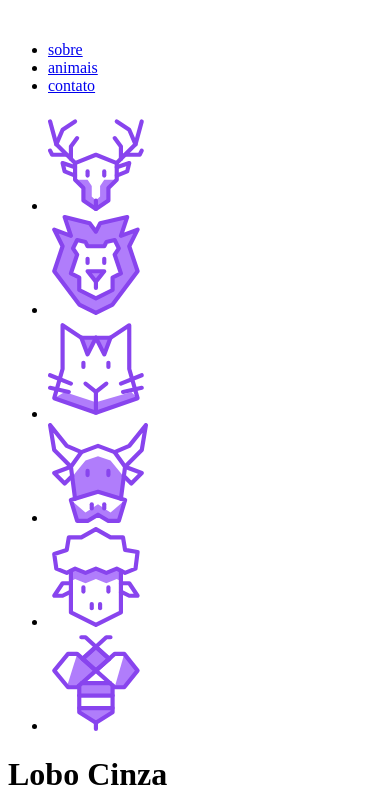
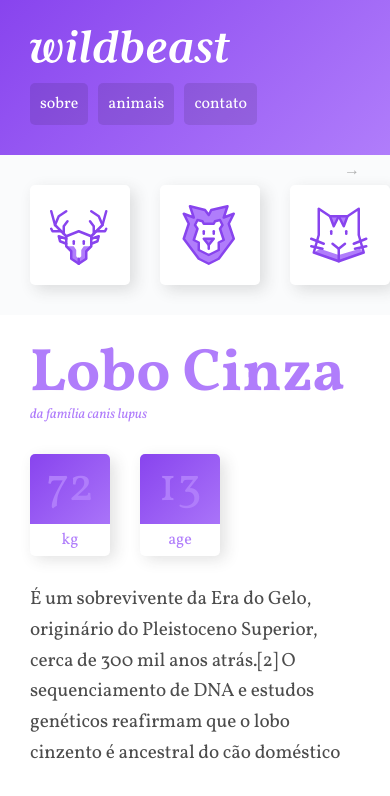
Before and after one commit to bigollll/EstudoGridWildBeast, a plain HTML site: page index.html in a window 390 px wide. Shown: the top 796 px of the page. Drawn offline with Linux system fonts and the light colour scheme.

Commit message:
css/responsividade

```diff
--- a/css/style.css
+++ b/css/style.css
@@ -1,3 +1,304 @@
+body,
+p,
+h1,
+ul,
+li,
+blockquote {
+  padding: 0px;
+  margin: 0px;
+}
+body{
+  font-family: "Vollkorn", Georgia, serif;
+}
+li {
+  list-style: none;
+}
+a {
+  text-decoration: none;
+}
 img{
+  display: block;
+  width: 100%;
+  border-radius: 5px;
+}
+
+
+/*Grid Geral*/
+
+.estrutura{
+  display: grid;
+  grid-template-columns: minmax(160px, 1fr) 3fr 300px;
+  grid-template-areas:
+    "header header header"
+    "sidenav content anuncios"
+    "footer footer footer";
+}
+
+@media (max-width: 1200px){
+  .estrutura{
+    grid-template-areas:
+      "header header header"
+      "sidenav content content"
+      "sidenav anuncios anuncios"
+      "footer footer footer";
+  }
+}
+
+@media (max-width: 760px){
+  .estrutura{
+    grid-template-columns: 100%;
+    grid-template-areas:
+      "header"
+      "sidenav"
+      "content"
+      "anuncios"
+      "footer";
+  }
+}
+
+/*Header*/
+.header{
+  grid-area: header;
+background: linear-gradient(135deg, #8844ee, #b07dfb);
+padding: 30px;
+display: grid;
+grid-template-columns: 1fr auto;
+align-items: center;
+}
+.logo{
+  max-width: 200px;
+}
+.header nav ul{
+  display: flex;
+  flex-wrap: wrap;
+}
+
+header nav a{
+  display: block;
+  padding: 10px;
+  color: white;
+  font-size: 1.125em;
+  background: rgba(0,0,0,.1);
+  border-radius: 5px;
+  transition: .1s;
+}
+.header nav a:hover{
+  background: rgba(0,0,0,.5);
+}
+.header li + li{
+  margin-left: 30px;
+}
+
+@media (max-width: 760px){
+  .header{
+    grid-template-columns: auto;
+  }
+  .logo{
+    margin-bottom: 20px;
+  }
+  .header nav a{
+    font-size: 1em;
+  }
+  .header li + li{
+    margin-left: 10px;
+  }
+}
+
+/*Sidenav*/
+.sidenav{
+  grid-area: sidenav;
+  background: #fafbfc;
+  padding: 30px;
+}
+.sidenav li a{
+  display: block;
+  min-width: 60px;
   max-width: 100px;
+  margin: 0 auto 30px auto;
+  background: white;
+  padding: 20px;
+  border-radius: 5px;
+  box-shadow: 5px 5px 15px 0px rgba(44, 44, 44, 0.15);
+  transition: .1s ease-out;
 }
+
+.sidenav li a:hover{
+  background: #b07dfb;
+}
+@keyframes seta{
+  from{
+    right: 30px;
+  }
+  to{
+    right: 20px;
+  }
+}
+
+@media (max-width: 760px){
+  .sidenav{
+    position: relative;
+    overflow-x: auto;
+    -webkit-overflow-scrolling: touch;
+    -ms-overflow-style: -ms-autohiding-scrollbar;
+  }
+  .sidenav::after{
+    content: '→';
+    position: absolute;
+    top: 5px;
+    right: 30px;
+    color: rgba(0, 0, 0, .3);
+    animation: seta .5s ease-in 0s infinite alternate;
+  }
+  .sidenav ul{
+    display:flex;
+  }
+  .sidenav ul li{
+    flex: 1 0 60px;
+  }
+  .sidenav{
+    padding: 0 30px;
+  }
+  .sidenav li a{
+    margin: 30px 30px 30px 0;
+  }
+}
+
+/*content*/
+
+.content{
+  grid-area: content;
+  max-width: 900px;
+  margin: 0 auto;
+  padding: 30px;
+  display: grid;
+  grid-template-columns: 1fr 1fr;
+  grid-gap: 30px;
+}
+.col-wide{
+  grid-column: 1/-1;
+}
+
+.imagem-1{
+  grid-row: span 2;
+  align-self: end;
+}
+.item-2{
+  align-self: end;
+}
+
+/*Estilos content*/
+p{
+  font-size: 1.2em;
+  line-height: 1.6;
+  letter-spacing: -0.005em;
+  color: rgba(0,0,0,.7);
+}
+.informacoes p + p{
+  margin-top: 30px;
+}
+
+@media (max-width: 600px){
+  .content{
+    grid-template-columns: auto;
+  }
+}
+
+/*titulo*/
+.titulo{
+  color: #b07dfb;
+}
+.titulo h1{
+  font-size: 3.75em;
+  line-height: 1;
+  font-weight: 700;
+}
+.titulo span{
+  font-size: 0.875em;
+  font-style: italic;
+}
+/*Caracteristicas*/
+.caracteristicas{
+  display: flex;
+  align-items: flex-start;
+}
+.caracteristicas > div{
+  width: 80px;
+  text-align: center;
+  background: linear-gradient(135deg, #8844ee, #b07dfb);
+  border-radius: 5px;
+  box-shadow: 5px 5px 15px 0px rgba(44, 44, 44, 0.15);
+  position: relative;
+}
+.caracteristicas > div:first-child{
+  margin-right: 30px;
+}
+.caracteristicas span{
+  display: block;
+  color: #b07dfb;
+}
+.numero{
+  font-size: 3em;
+  line-height: 1;
+  margin: 10px auto;
+}
+.rotulo{
+  background: white;
+  border-radius: 0 0 5px 5px;
+  padding: 5px 0px;
+  position: relative;
+  top: 2px;
+}
+.destaque{
+  font-size: 0.875em;
+  color: #b07dfb;
+  max-width: 16em;
+}
+
+.citacao, .atributos{
+  align-self: start;
+  padding: 30px;
+  border-radius: 5px;
+  box-shadow: 5px 5px 15px 0px rgba(44,44,44,.15);
+  background: linear-gradient(135deg, #8844ee, #b07dfb);
+}
+.citacao p{
+  font-size: 1.5em;
+  font-style: italic;
+  text-align: center;
+  margin: 0 auto;
+  color: white;
+}
+.atributos li{
+  color: white;
+  font-family: Courier, monospace;
+  font-size: 1.125em;
+  padding: 15px;
+
+}
+.atributos li + li{
+  border-top: 2px solid #b07dfb;
+}
+
+/*anuncios*/
+.anuncios{
+  grid-area: anuncios;
+  background: #fafbfc;
+  display: grid;
+  align-content: start;
+  padding: 30px;
+  grid-gap:30px;
+  grid-template-columns: repeat(auto-fit, minnax(150px, 1fr));
+}
+
+
+
+/*footer*/
+.footer{
+  grid-area: footer;
+  background: linear-gradient(135deg, #8844ee, #b07dfb);
+}
+.footer p{
+  color: white;
+  text-align: center;
+  padding: 30px;
+}
--- a/index.html
+++ b/index.html
@@ -1,10 +1,15 @@
 <html lang="en">
+
 <head>
   <meta charset="UTF-8">
   <meta name="viewport" content="width=device-width, initial-scale=1.0, shrink-to-fit=no">
   <title>Wildbeast</title>
+  <link rel="preconnect" href="https://fonts.googleapis.com">
+  <link rel="preconnect" href="https://fonts.gstatic.com" crossorigin>
+  <link href="https://fonts.googleapis.com/css2?family=Nunito:ital,wght@0,200..1000;1,200..1000&family=Vollkorn:ital,wght@0,400..900;1,400..900&display=swap" rel="stylesheet">
   <link rel="stylesheet" href="css/style.css">
 </head>
+
 <body>
   <div class="estrutura">
     <header class="header">
@@ -43,19 +48,19 @@
         </div>
       </div>
 
-      <p>É um sobrevivente da Era do Gelo, originário do Pleistoceno Superior, cerca de 300 mil anos atrás.[2] O sequenciamento de DNA e estudos genéticos reafirmam que o lobo cinzento é ancestral do cão doméstico</p>
+      <p class="col-wide">É um sobrevivente da Era do Gelo, originário do Pleistoceno Superior, cerca de 300 mil anos atrás.[2] O sequenciamento de DNA e estudos genéticos reafirmam que o lobo cinzento é ancestral do cão doméstico</p>
 
-      <img src="img/wolf1.jpg" alt="Wolf 1">
+      <img class="imagem-1" src="img/wolf1.jpg" alt="Wolf 1">
 
-      <p>É um sobrevivente da Era do Gelo, originário do Pleistoceno Superior, cerca de 300 mil anos atrás.[2] O sequenciamento de DNA e estudos.</p>
+      <p class="destaque">É um sobrevivente da Era do Gelo, originário do Pleistoceno Superior, cerca de 300 mil anos atrás.[2] O sequenciamento de DNA e estudos.</p>
 
-      <img src="img/wolf2.jpg" alt="Wolf 2">
+      <img class="imagem-2" src="img/wolf2.jpg" alt="Wolf 2">
 
       <p>O peso e tamanho dos lobos variam muito em todo o mundo, tendendo a aumentar proporcionalmente com a latitude, como previsto pela teoria de Christian Bergmann. Em geral, a altura, medida a partir dos ombros, varia de 60 a 95 centímetros.</p>
 
       <p>O peso varia geograficamente. Em média, os lobos europeus pesam 38,5 kg; os lobos da América do Norte, 36 kg; os lobos indianos e árabes, 25 kg.[7] Embora raros, lobos com mais de 77 kg foram encontrados no Alasca, Canadá,[8] e na antiga União Soviética.</p>
 
-      <blockquote class="citacao">
+      <blockquote class="citacao col-wide">
         <p>“Há algo no uivar do lobo que tira um homem do aqui e agora e o transporta para uma floresta da mente.”</p>
       </blockquote>
 
@@ -73,7 +78,7 @@
         <p>É um sobrevivente da Era do Gelo, originário do Pleistoceno Superior, cerca de 300 mil anos atrás.[2] O sequenciamento de DNA e estudos genéticos reafirmam que o lobo cinzento é ancestral do cão doméstico.</p>
       </div>
 
-      <img src="img/wolf3.jpg" alt="Wolf 3">
+      <img class="col-wide" src="img/wolf3.jpg" alt="Wolf 3">
     </main>
 
     <aside class="anuncios">
@@ -90,4 +95,5 @@
     </footer>
   </div>
 </body>
+
 </html>
```
